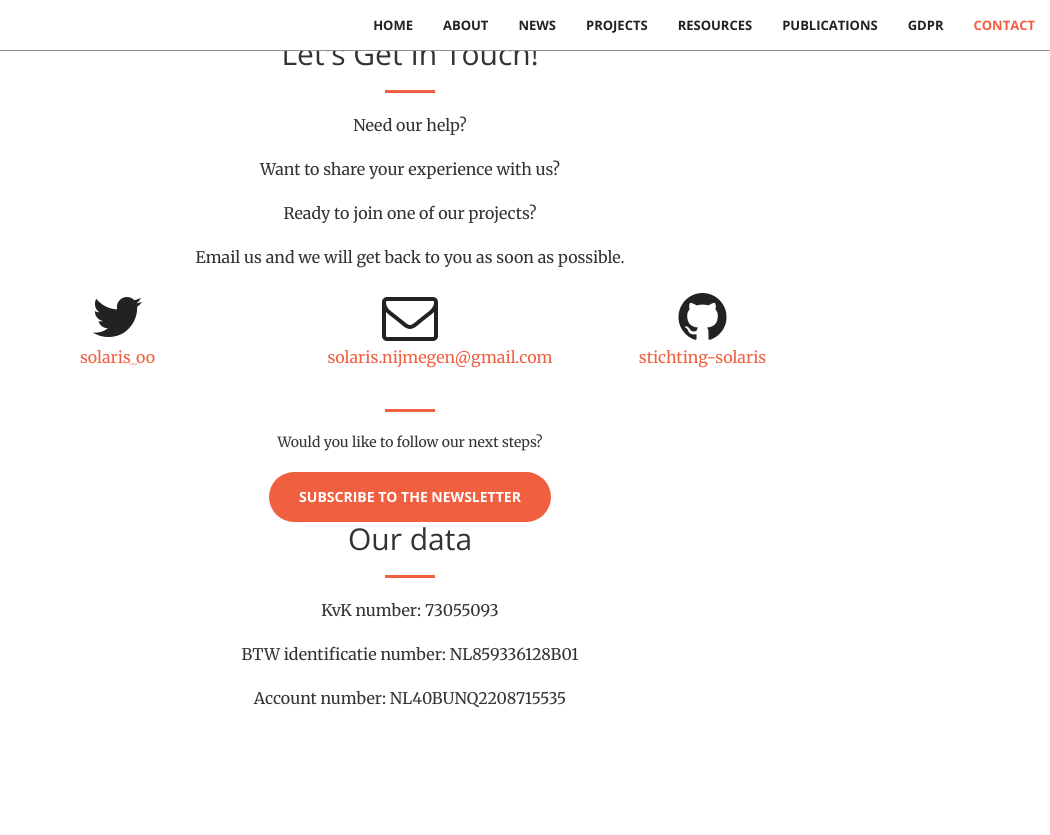
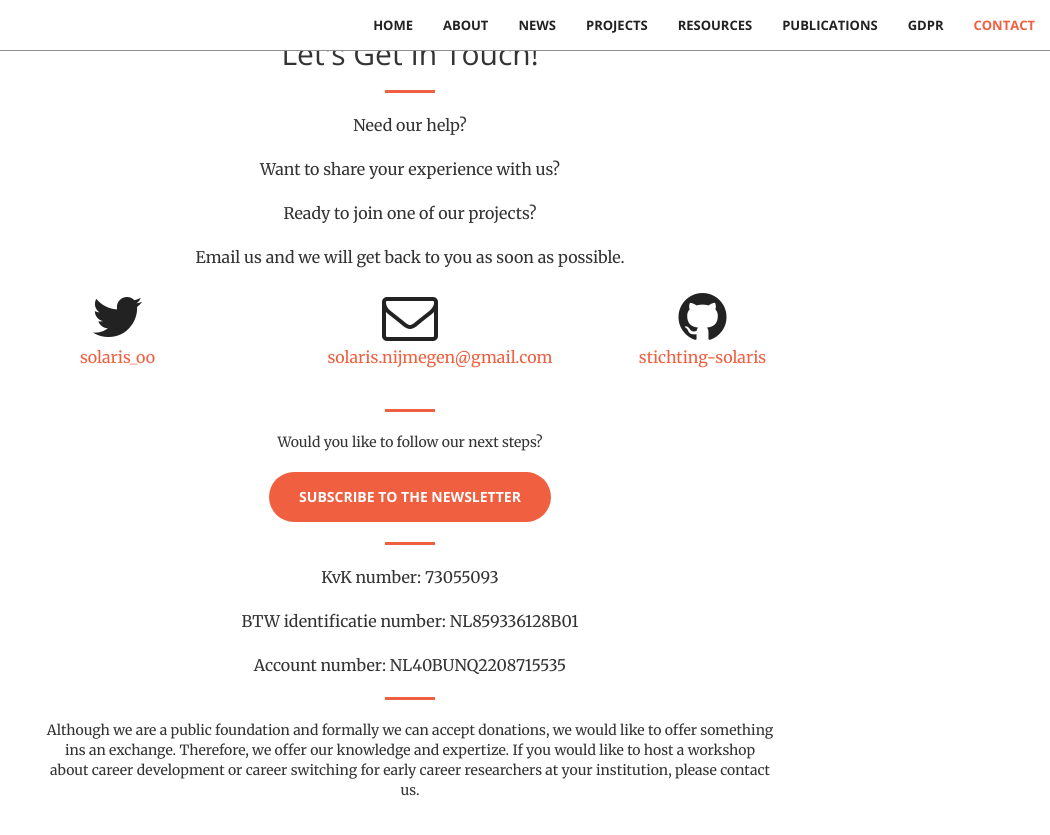
Before and after one commit to stichting-solaris/stichting-solaris.github.io, a Jekyll site: the page built from index.html, in a window 1280 px wide and 900 px high, scrolled down 17599 px. Shown: the top 835 px of the window, without its empty margins (230-1280 px from the left). Built offline with Jekyll 4.4.1, drawn with Linux system fonts in a browser that asks for light colours.

Commit message:
Update contact.html

```diff
--- a/_includes/contact.html
+++ b/_includes/contact.html
@@ -38,9 +38,16 @@
 
                 <p></p>
                 <div class="col-lg-8 col-lg-offset-2 text-center">
-                <h2 class="section-heading">Our data</h2>
+                <p></p>
+                <p></p>
                 <hr class="primary">
                 <p>KvK number: 73055093</p>
                 <p>BTW identificatie number: NL859336128B01</p>
                 <p>Account number: NL40BUNQ2208715535</p>
+                <p></p>
+                <hr class="primary">
+                Although we are a public foundation and formally we can accept donations, we would like to offer something
+                    ins an exchange. Therefore, we offer our knowledge and expertize. If you would like to host a workshop
+                    about career development or career switching for early career researchers at your institution, please
+                    contact us.
 </section>
```
